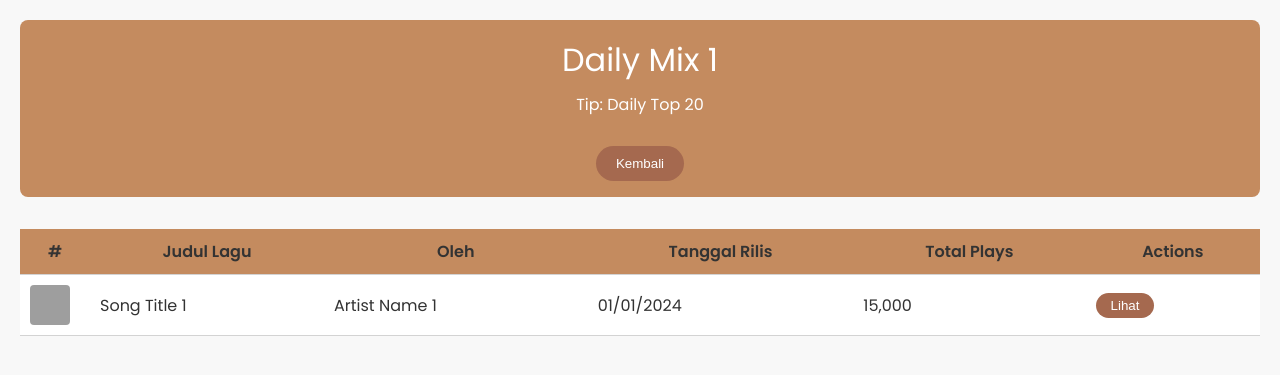
After one commit to Rumintangjsi/F11_Basdat, a Django app: page /chart/chart/chart-detail/ in a window 1280 px wide. The commit adds this page. Shown: the top 375 px of the page. Run offline with Django 5.2, Linux system fonts and the light colour scheme; grey boxes are pictures that could not be loaded.

Commit message:
menyelesaikan chart

```diff
--- /dev/null
+++ b/chart/templates/chart_detail.html
@@ -0,0 +1,162 @@
+<!DOCTYPE html>
+<html lang="en">
+<head>
+<meta charset="UTF-8">
+<meta name="viewport" content="width=device-width, initial-scale=1.0">
+<title>Chart Details</title>
+<link href="https://fonts.googleapis.com/css2?family=Poppins:wght@400;600&display=swap" rel="stylesheet">
+<style>
+  body {
+    font-family: 'Poppins', sans-serif;
+    background-color: #f8f8f8; /* Light background */
+    color: #333; /* Dark text for better readability */
+    margin: 0;
+    padding: 20px;
+  }
+
+  .chart-detail-header {
+    background-color: #C48B5F; /* Maroon color for header background */
+    color: #ffffff; /* White text color */
+    padding: 1em;
+    border-radius: 8px;
+    margin-bottom: 2em;
+    text-align: center;
+  }
+
+  .chart-title {
+    font-size: 2em;
+    margin: 0;
+  }
+
+  .chart-type {
+    margin-top: 0.5em;
+  }
+
+  .back-button {
+    padding: 10px 20px;
+    background-color: #A5694F; /* Slightly darker maroon for the button */
+    color: #FFFFFF; /* White text */
+    border: none;
+    border-radius: 20px;
+    cursor: pointer;
+    text-decoration: none;
+    display: inline-block;
+    margin-top: 1em;
+  }
+
+  .back-button:hover {
+    background-color: #8A4B3F; /* Even darker maroon for hover state */
+  }
+
+  .chart-table {
+    width: 100%;
+    border-collapse: collapse;
+    margin-top: 1em;
+    background-color: #fff; /* White background for table */
+  }
+
+  .chart-table th, .chart-table td {
+    padding: 10px;
+    border-bottom: 1px solid #d3d3d3; /* Lighter border for table rows */
+    color: #333; /* Dark text for readability */
+  }
+
+  .chart-table th {
+    background-color: #C48B5F; /* Maroon background for headers */
+  }
+
+  .chart-table tbody tr:hover {
+    background-color: #ececec; /* Light grey for hover state */
+  }
+
+  .number-column {
+    width: 50px; /* Fixed width for the number column */
+  }
+
+  .cover-image {
+    width: 40px; /* Adjust the size as needed */
+    height: 40px;
+    border-radius: 4px;
+    margin-right: 10px;
+  }
+
+  .song-row {
+    display: flex;
+    align-items: center;
+  }
+
+  .song-info {
+    display: flex;
+    align-items: center;
+  }
+
+  .action-button {
+    padding: 5px 15px;
+    background-color: #A5694F;
+    color: #fff;
+    border: none;
+    border-radius: 20px;
+    cursor: pointer;
+    text-decoration: none;
+  }
+
+  .action-button:hover {
+    background-color: #c0915f;
+  }
+</style>
+</head>
+<body>
+
+<div class="chart-detail-header">
+  <p class="chart-title">Daily Mix 1</p>
+  <p class="chart-type">Tip: Daily Top 20</p>
+  <button onclick="history.back()" class="back-button">Kembali</button>
+</div>
+
+<table class="chart-table">
+  <thead>
+    <tr>
+      <th>#</th>
+      <th>Judul Lagu</th>
+      <th>Oleh</th>
+      <th>Tanggal Rilis</th>
+      <th>Total Plays</th>
+      <th>Actions</th>
+    </tr>
+  </thead>
+  <tbody>
+    <!-- Example row with dummy data -->
+    <tr>
+      <td class="number-column">
+        <div class="song-row">
+          <img src="https://i.pinimg.com/474x/a6/a5/bb/a6a5bba86743c42b1b587384a57e0487.jpg" alt="Album Cover" class="cover-image">
+        </div>
+      </td>
+      <td>Song Title 1</td>
+      <td>Artist Name 1</td>
+      <td>01/01/2024</td>
+      <td>15,000</td>
+      <td>
+        <button class="action-button">Lihat</button>
+      </td>
+    </tr>
+    <!-- Repeat rows for more dummy data -->
+  </tbody>
+</table>
+
+</body>
+</html>
+
+ <!-- This part should be dynamically generated using Django template tags
+    {% for song in chart_songs %}
+    <tr>
+      <td>{{ forloop.counter }}</td>
+      <td>{{ song.title }}</td>
+      <td>{{ song.artist }}</td>
+      <td>{{ song.release_date }}</td>
+      <td>{{ song.total_plays }}</td>
+      <td>
+        <a href="{% url 'song_detail' song.id %}" class="action-button">Lihat</a>
+      </td>
+    </tr>
+    {% endfor %} -->
--- a/chart/urls.py
+++ b/chart/urls.py
@@ -1,8 +1,9 @@
 from django.urls import path
-from chart.views import chart
+from chart.views import chart, chart_detail
 
 app_name = 'chart'
 
 urlpatterns = [
     path('', chart, name='chart'),
+    path('chart/chart-detail/', chart_detail, name='chart_detail'),
 ]
--- a/chart/views.py
+++ b/chart/views.py
@@ -7,3 +7,7 @@ def chart(request):
     }
 
     return render(request, "chart.html", context)
+
+def chart_detail(request):
+
+    return render(request, 'chart_detail.html')
--- a/marmutF11/urls.py
+++ b/marmutF11/urls.py
@@ -23,4 +23,5 @@ urlpatterns = [
     path('main/', include('main.urls')),
     path('play_podcast/', include('play_podcast.urls')),
     path('chart/', include('chart.urls')),
+    path('chart/chart_detail/', include('chart.urls')),
 ]
```
Also changed, not shown: chart/templates/chart.html (+73 -76 lines).
